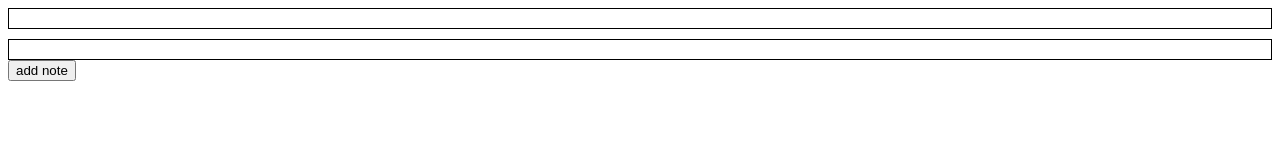
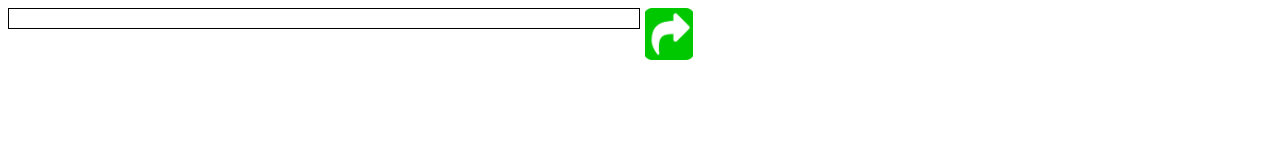
Before and after one commit to aliaksei-pavlenko/note_app, a React app: page / in a window 1280 px wide. Built offline with nearby package versions, Linux system fonts and the light colour scheme.

Commit message:
creating note object logic move to back-end

```diff
--- a/source/Components/InputComponent/InputComponent.js
+++ b/source/Components/InputComponent/InputComponent.js
@@ -1,16 +1,16 @@
 import React from 'react';
 import './style.css';
 import onInputCallback from './onInputCallback';
-import makeNoteObject from '../../functions/makeNoteObject/makeNoteObject';
 
-let InputComponent = () => {
-
-
+let InputComponent = (props) => {
     return (
-        <div>
+        <div className={'InputComponent'}>
             <div contentEditable className={'editDiv'} onInput={onInputCallback}></div>
             <div className={'editTags'}></div>
-            <button>add note</button>
+            <div className={'addNote-button'} onClick={()=>{props.addNote(document.getElementsByClassName('editDiv')[0].innerText);
+                                document.getElementsByClassName('editDiv')[0].innerText = '';
+                                document.getElementsByClassName('editTags')[0].innerText = '';
+                                }}></div>
         </div>
     )
 }
--- a/source/Components/InputComponent/style.css
+++ b/source/Components/InputComponent/style.css
@@ -1,10 +1,29 @@
+.InputComponent {
+    display: grid;
+    grid-template-columns: repeat(2,1fr);
+    grid-template-rows: repeat(2,1fr);
+    grid-template-areas:
+        "note button"
+        "tags button";
+}
+
 .editDiv {
+    grid-area: note;
     height: 1.2em;
     border: 1px solid black;
-    margin-bottom: 10px;
+    margin-bottom: 5px;
 }
 
 .editTags {
-    height: 1.2em;
-    border: 1px solid black;
+    grid-area: tags;
 }
+
+.addNote-button {
+    grid-area: button;
+    width: 3rem;
+
+    background: url('./images/insert.png') no-repeat;
+    background-size: cover;
+    background-position: center;
+    margin-left: 5px;
+}
```
Also changed, not shown: source/Components/InputComponent/images/insert.png (added).
